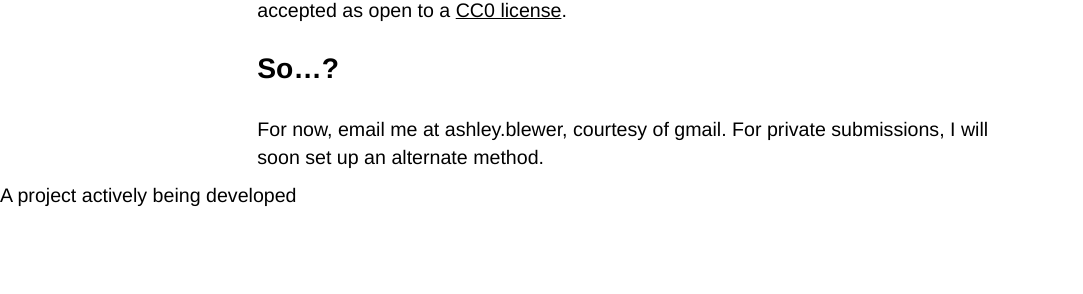
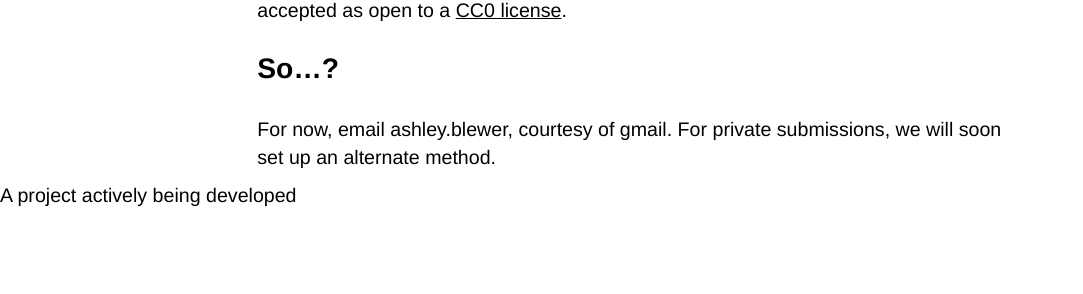
Before and after one commit to ablwr/internetgirlfriend_club, a Jekyll site: the page built from cfp.md, in a window 1280 px wide. Shown: the part 1457-1751 px from the top of the page, without its empty margins (0-1083 px from the left). Built offline with Jekyll 4.4.1, drawn with Linux system fonts in a browser that asks for light colours.

Commit message:
staying consistent

```diff
--- a/cfp.md
+++ b/cfp.md
@@ -38,4 +38,4 @@ Accepted submissions will be delicately wrapped in code by hand and released as
 
 ### So...?
 
-For now, email me at ashley.blewer, courtesy of gmail. For private submissions, I will soon set up an alternate method.
+For now, email ashley.blewer, courtesy of gmail. For private submissions, we will soon set up an alternate method.
```
Also changed, not shown: about.md (+1 -0 lines), index.md (+1 -1 lines).
